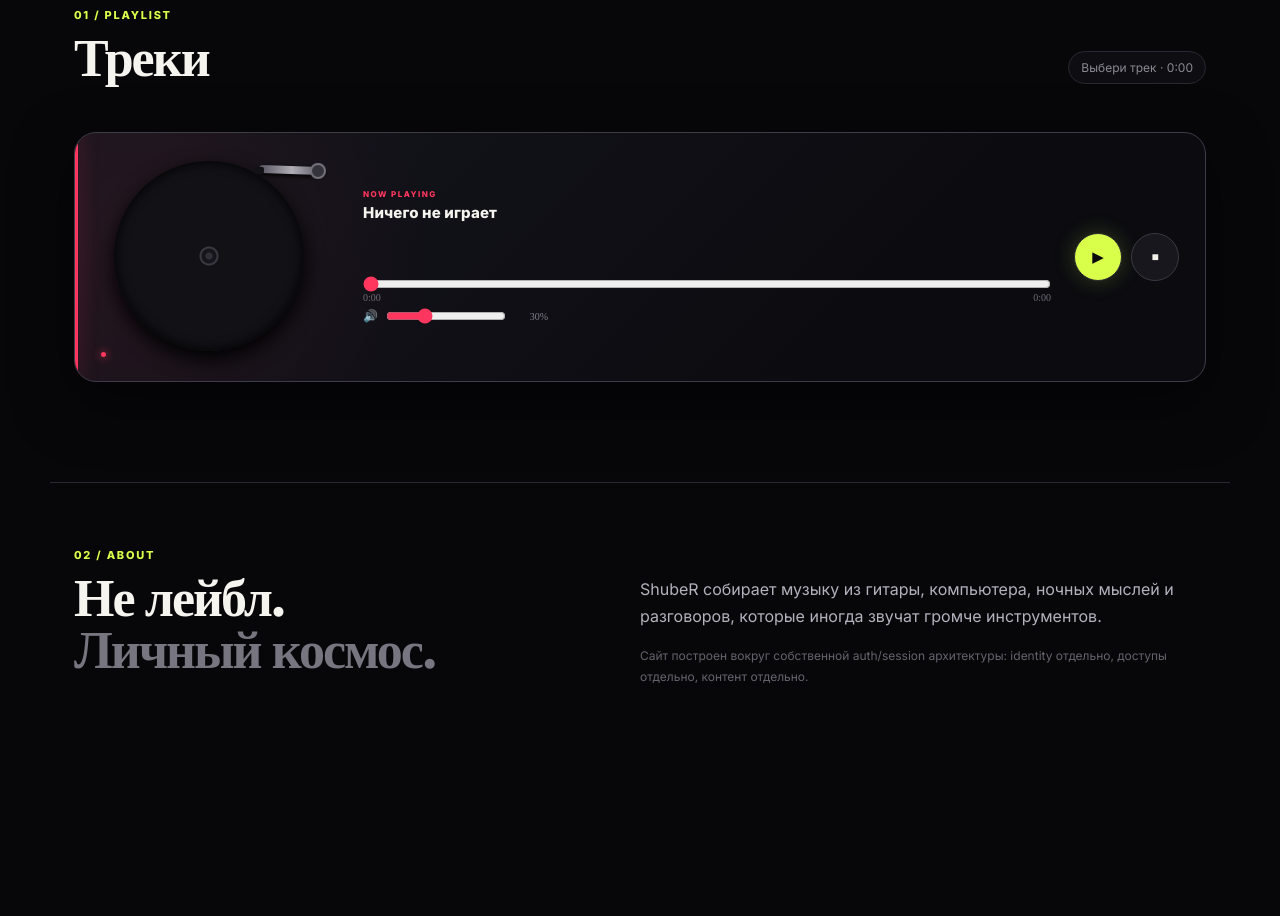
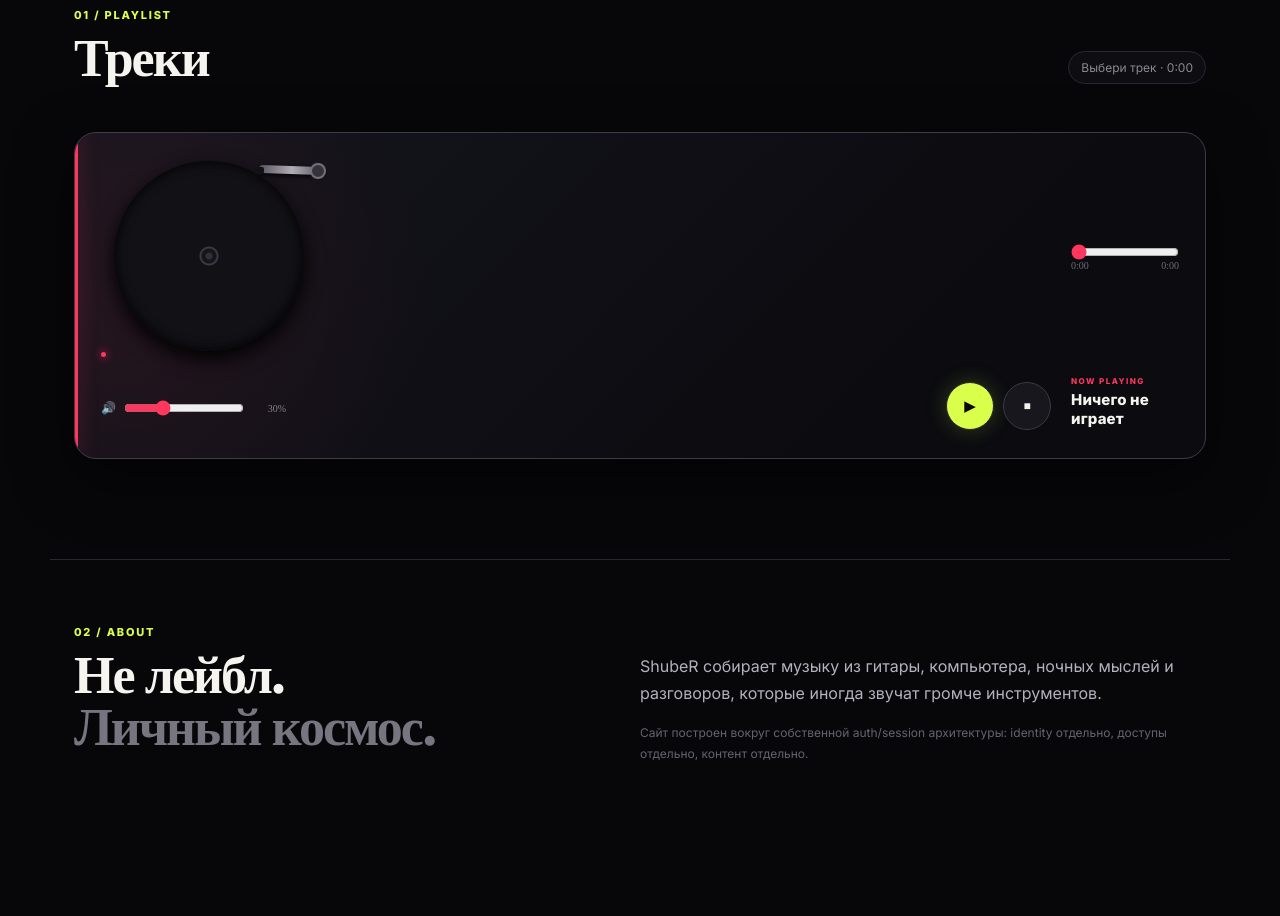
Before and after one commit to ShubeR-UA/shuber-site, a website: page web/static/index.html in a window 1280 px wide. Shown: the part 859-1775 px from the top of the page. Drawn offline with Linux system fonts and the light colour scheme; no server answers.

Commit message:
Rearrange player layout controls volume and title

```diff
--- a/web/static/index.html
+++ b/web/static/index.html
@@ -13,7 +13,7 @@
 <main id="top">
 <section class="hero"><div class="hero-copy"><div class="eyebrow"><i></i> independent music / digital soul</div><h1>Музыка,<br><em>которая остаётся.</em></h1><p>ShubeR — свой звук, свой сервер, свой мир. Здесь треки, идеи и немного цифрового шума.</p><div class="hero-actions"><a class="primary" href="#music">Слушать треки <span>↘</span></a><a class="secondary" href="#links">Соцсети</a></div></div><div class="hero-art"><div class="orb orb-a"></div><div class="orb orb-b"></div><div class="hero-vinyl"><div class="record-hole"></div><div class="record-label">SR</div></div><div class="hero-sticker">SHUBER<br><span>REC / 026</span></div><div class="hero-code">AUTH / IDENTITY / MUSIC</div></div></section>
 <section class="ticker"><span>SHUBER</span><b>✦</b><span>NOISE / MELODY / CODE</span><b>✦</b><span>SHUBER</span><b>✦</b><span>KEEP IT LOUD</span></section>
-<section class="music-section" id="music"><div class="section-head"><div><span class="kicker">01 / PLAYLIST</span><h2>Треки</h2></div><div class="now" id="nowPlaying">Выбери трек · 0:00</div></div><div id="tracks" class="tracks"></div><div class="player" id="player"><div class="turntable"><div class="platter"></div><div class="player-record hidden-record"><div class="record-center" aria-hidden="true">SR</div></div><div class="tonearm"><span></span></div><div class="turntable-light"></div></div><div class="player-main"><div class="player-title" id="playerTitle">Ничего не играет</div><canvas class="audio-wave" id="audioWave" aria-hidden="true"></canvas><div class="seek-row"><input class="seek" id="seekBar" type="range" min="0" max="100" value="0" step="0.1" aria-label="Перемотка трека"><div class="seek-times"><span id="time">0:00</span><span id="duration">0:00</span></div></div><div class="volume-row"><span class="volume-icon" aria-hidden="true">🔊</span><input class="volume" id="volumeBar" type="range" min="0" max="100" value="30" step="1" aria-label="Громкость"><span id="volumeValue">30%</span></div></div><div class="player-controls"><button class="play" id="playBtn" aria-label="Пауза">▶</button><button class="stop" id="stopBtn" aria-label="Стоп">■</button></div><div class="player-notice" id="playerNotice" role="status" aria-live="polite">Вставьте пластинку</div></div><audio id="audio" preload="metadata"></audio></section>
+<section class="music-section" id="music"><div class="section-head"><div><span class="kicker">01 / PLAYLIST</span><h2>Треки</h2></div><div class="now" id="nowPlaying">Выбери трек · 0:00</div></div><div id="tracks" class="tracks"></div><div class="player" id="player"><div class="turntable"><div class="platter"></div><div class="player-record hidden-record"><div class="record-center" aria-hidden="true">SR</div></div><div class="tonearm"><span></span></div><div class="turntable-light"></div></div><canvas class="audio-wave" id="audioWave" aria-hidden="true"></canvas><div class="seek-row"><input class="seek" id="seekBar" type="range" min="0" max="100" value="0" step="0.1" aria-label="Перемотка трека"><div class="seek-times"><span id="time">0:00</span><span id="duration">0:00</span></div></div><div class="volume-row"><span class="volume-icon" aria-hidden="true">🔊</span><input class="volume" id="volumeBar" type="range" min="0" max="100" value="30" step="1" aria-label="Громкость"><span id="volumeValue">30%</span></div><div class="player-controls"><button class="play" id="playBtn" aria-label="Пауза">▶</button><button class="stop" id="stopBtn" aria-label="Стоп">■</button></div><div class="player-title" id="playerTitle">Ничего не играет</div><div class="player-notice" id="playerNotice" role="status" aria-live="polite">Вставьте пластинку</div></div><audio id="audio" preload="metadata"></audio></section>
 <section class="split" id="about"><div><span class="kicker">02 / ABOUT</span><h2>Не лейбл.<br><span>Личный космос.</span></h2></div><div class="copy"><p>ShubeR собирает музыку из гитары, компьютера, ночных мыслей и разговоров, которые иногда звучат громче инструментов.</p><p class="dim">Сайт построен вокруг собственной auth/session архитектуры: identity отдельно, доступы отдельно, контент отдельно.</p></div></section>
 <section class="links-section" id="links"><div class="section-head"><div><span class="kicker">03 / CONNECT</span><h2>На связи</h2></div></div><div class="social-grid"><a href="https://www.youtube.com/@ShubeR_UA" target="_blank" rel="noreferrer"><strong class="social-icon youtube-icon" aria-label="YouTube"></strong><span>YouTube</span><b>↗</b></a><a href="https://suno.com/@shuber_ua" target="_blank" rel="noreferrer"><strong class="social-icon suno-icon" aria-label="Suno"></strong><span>Suno</span><b>↗</b></a><a href="https://discord.gg/SwGsnvP" target="_blank" rel="noreferrer"><strong class="social-icon discord-icon" aria-label="Discord"></strong><span>Discord</span><b>↗</b></a></div></section>
 </main><footer><span>ShubeR © 2026</span><span>built for sound</span></footer>
```
